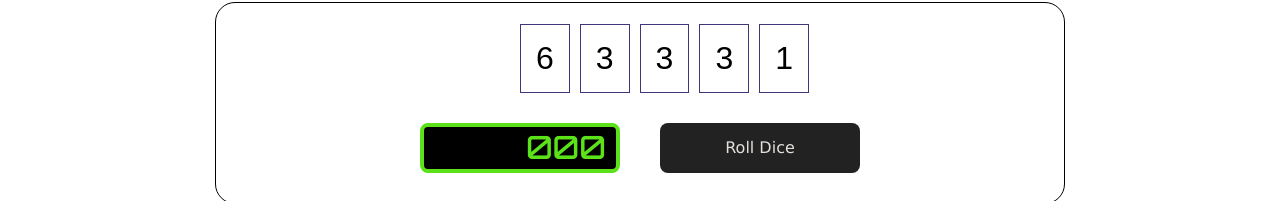
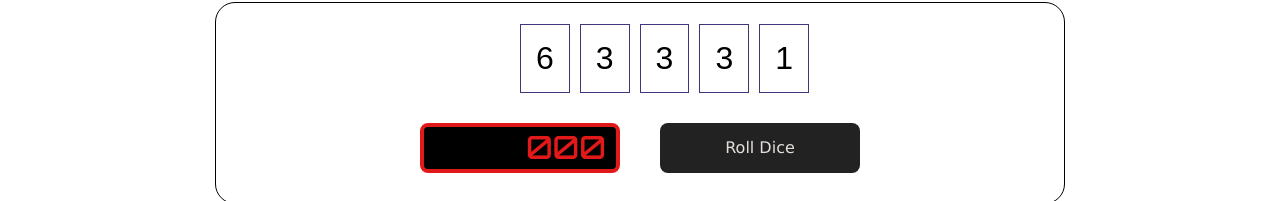
Before and after one commit to nf1973/nicedice, a plain HTML site: page index.html in a window 1280 px wide. Shown: the part 73-274 px from the top of the page. Drawn offline with Linux system fonts and the light colour scheme.

Commit message:
updated led color

```diff
--- a/css/style.css
+++ b/css/style.css
@@ -120,13 +120,13 @@
     font-size: 2em;
     text-decoration: none;
     background: #000;
-    color: #5ce219;
+    color: #e21919;
     margin: 20px;
     text-align: right;
     padding-top: 0px;
     padding-right: 10px;
     border-radius: 8px;
-    border:4px solid #5ce219;
+    border:4px solid #e21919;
   }
 
   .total {
```
